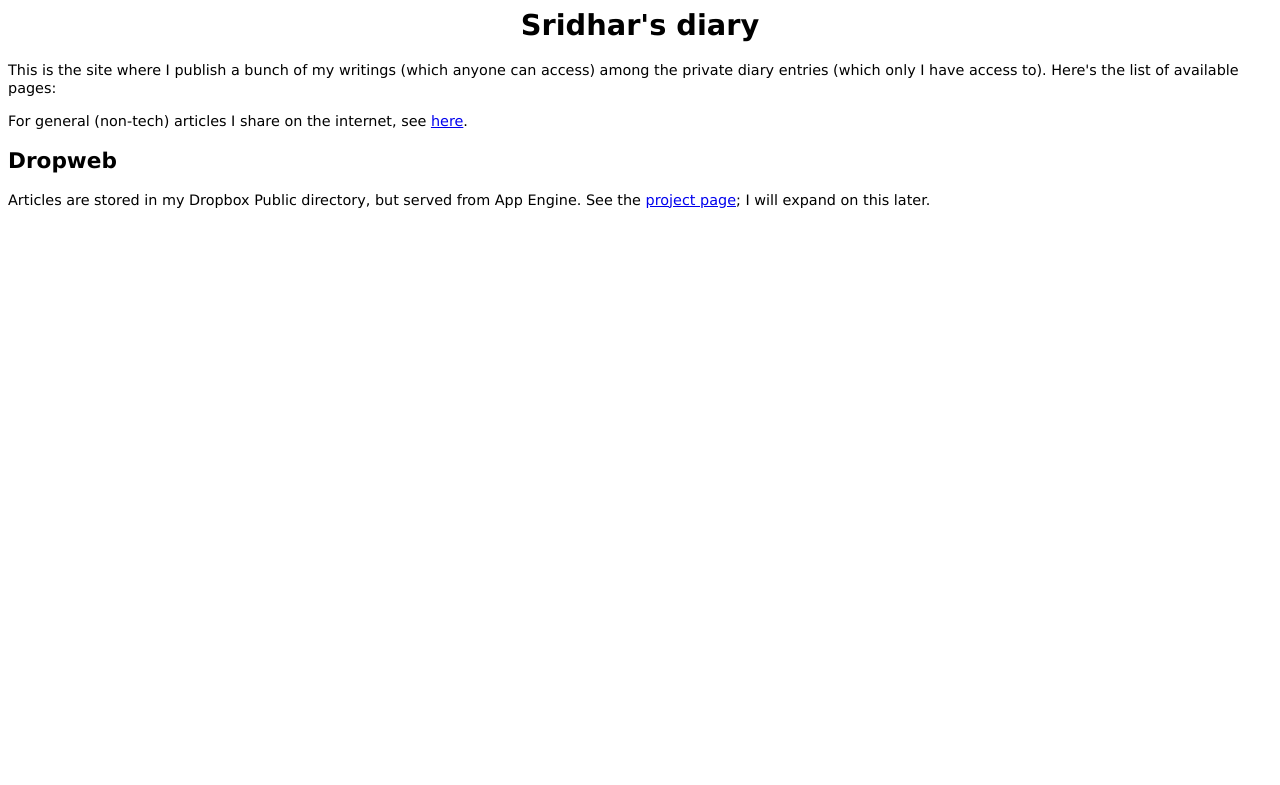
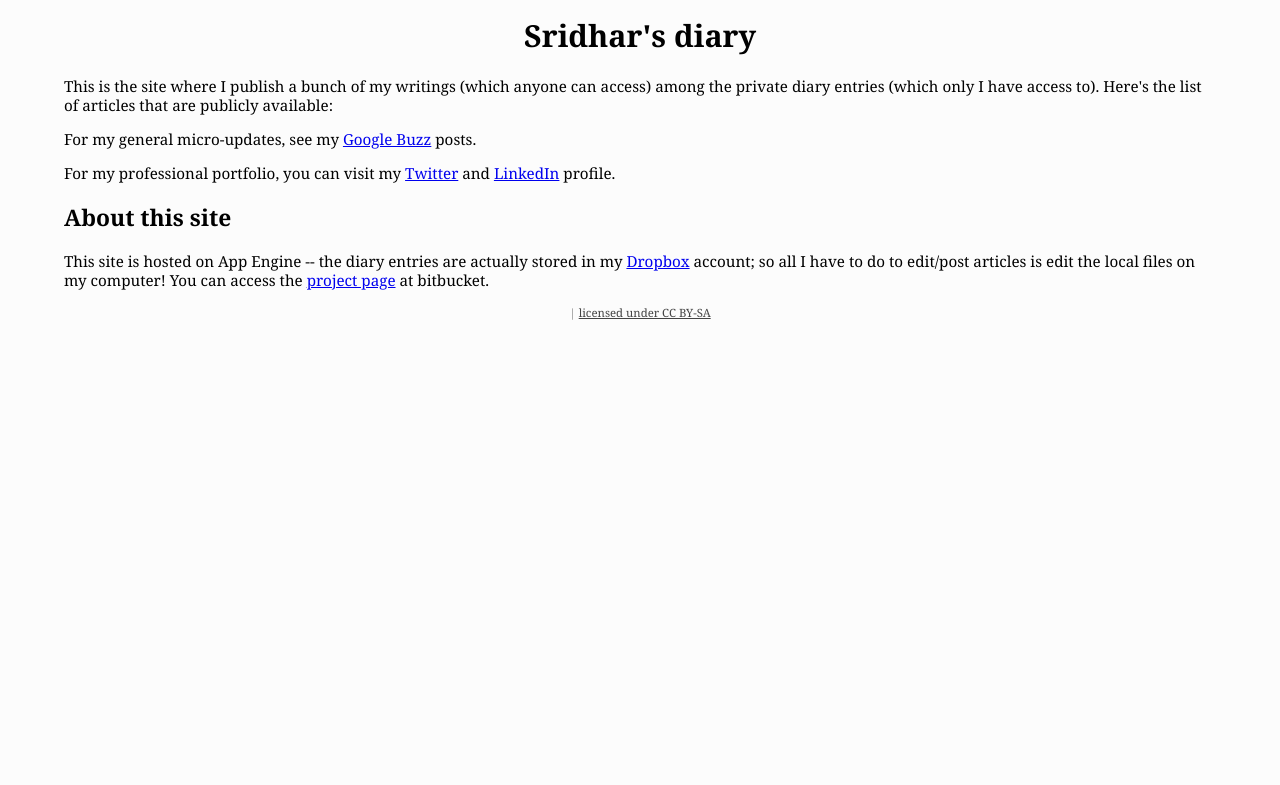
Before and after one commit to srid/dropweb, a Python web app: template templates/main.html in a window 1280 px wide. Shown: the top 785 px of the page. Run offline with Jinja, Linux system fonts and the light colour scheme; the template is opened without the code that fills it, so the values that code supplies are empty.

Commit message:
change style; update main page info; add license

```diff
--- a/templates/base.html
+++ b/templates/base.html
@@ -2,8 +2,10 @@
 <head><title>{% block title %}{% endblock %}</title>
 <style type="text/css">
 body {
-    font-family: Verdana;
-    font-size: 90%;
+    font-family: Georgia, Times, 'Times New Roman', serif;
+    font-size: 95%;
+    background-color: #fcfcfc;
+    margin: 1em 5%;
 }
 p {
     line-height: 125%;
@@ -63,6 +65,10 @@ div.delicious-posts h2 a {
 
     <div id="footer">
         {% block footer %}{% endblock %}
-        <a href="{{ authlink.1 }}">{{ authlink.0 }} </a>
+        <a href="{{ authlink.1 }}">{{ authlink.0 }} </a> |
+
+        <!-- CC license -->
+        <a rel="license" href="http://creativecommons.org/licenses/by-sa/2.5/ca/">licensed under CC BY-SA</a>
+
     </div>
 </body>
--- a/templates/main.html
+++ b/templates/main.html
@@ -7,7 +7,7 @@
 
     <p>This is the site where I publish a bunch of my writings (which
     anyone can access) among the private diary entries (which only I have access
-    to). Here's the list of available pages:</p>
+    to). Here's the list of articles that are publicly available:</p>
 
     <ul>
     {% for page in pages %}
@@ -17,14 +17,25 @@
     {% endfor %}
     </ul>
 
-    <p>For general (non-tech) articles I share on the internet, see
-    <a href="http://www.google.com/reader/shared/04241088551180937596">here</a>.
+    <p>
+    For my general micro-updates, see my
+    <a href="http://www.google.com/profiles/107514687808578919461#buzz">Google
+    Buzz</a> posts.
     </p>
 
-    <h2 id="dropweb">Dropweb</h2>
+    <p>
+    For my professional portfolio, you can visit my <a href="http://twitter.com/sridhr"
+    >Twitter</a> and <a href="http://ca.linkedin.com/in/sridr">LinkedIn</a> profile.
 
-    <p>Articles are stored in my Dropbox Public directory, but served from
-    App Engine. See the <a href="http://bitbucket.org/srid/dropweb">project
-    page</a>; I will expand on this later.</p>
+    <h2 id="dropweb">About this site</h2>
+
+    <p>
+    This site is hosted on App Engine -- the diary entries are actually
+    stored in my <a href="http://www.dropbox.com/">Dropbox</a> account; so all
+    I have to do to edit/post articles is edit the local files on my
+    computer!
+    You can access the <a href="http://bitbucket.org/srid/dropweb">project
+    page</a> at bitbucket.
+    </p>
 
 {% endblock %}
--- a/templates/page.html
+++ b/templates/page.html
@@ -23,5 +23,5 @@
 
     {% block footer %}
     This page was automatically generated from a Markdown formatted file
-    stored in Dropbox (<a href="/#dropweb">learn more</a>).
+    stored in Dropbox (<a href="/#dropweb">learn more</a>) |
     {% endblock %}
```
